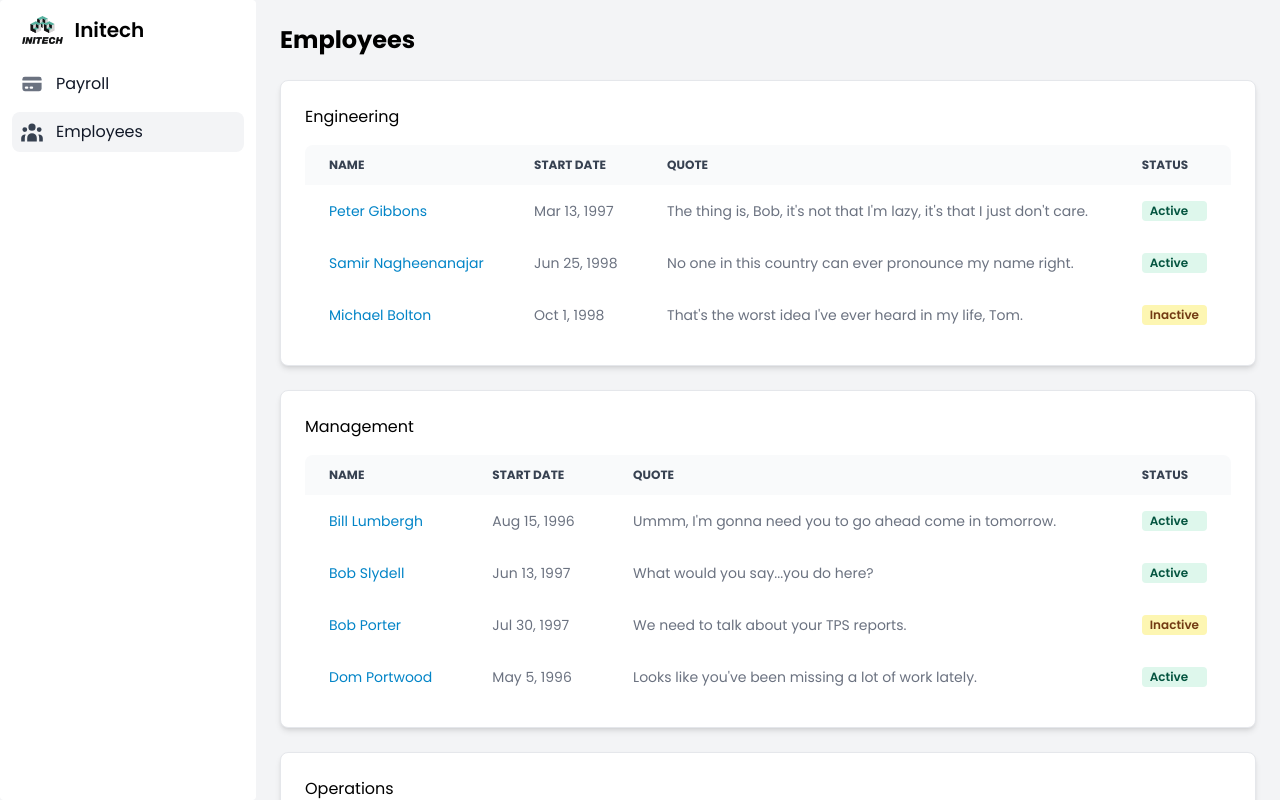
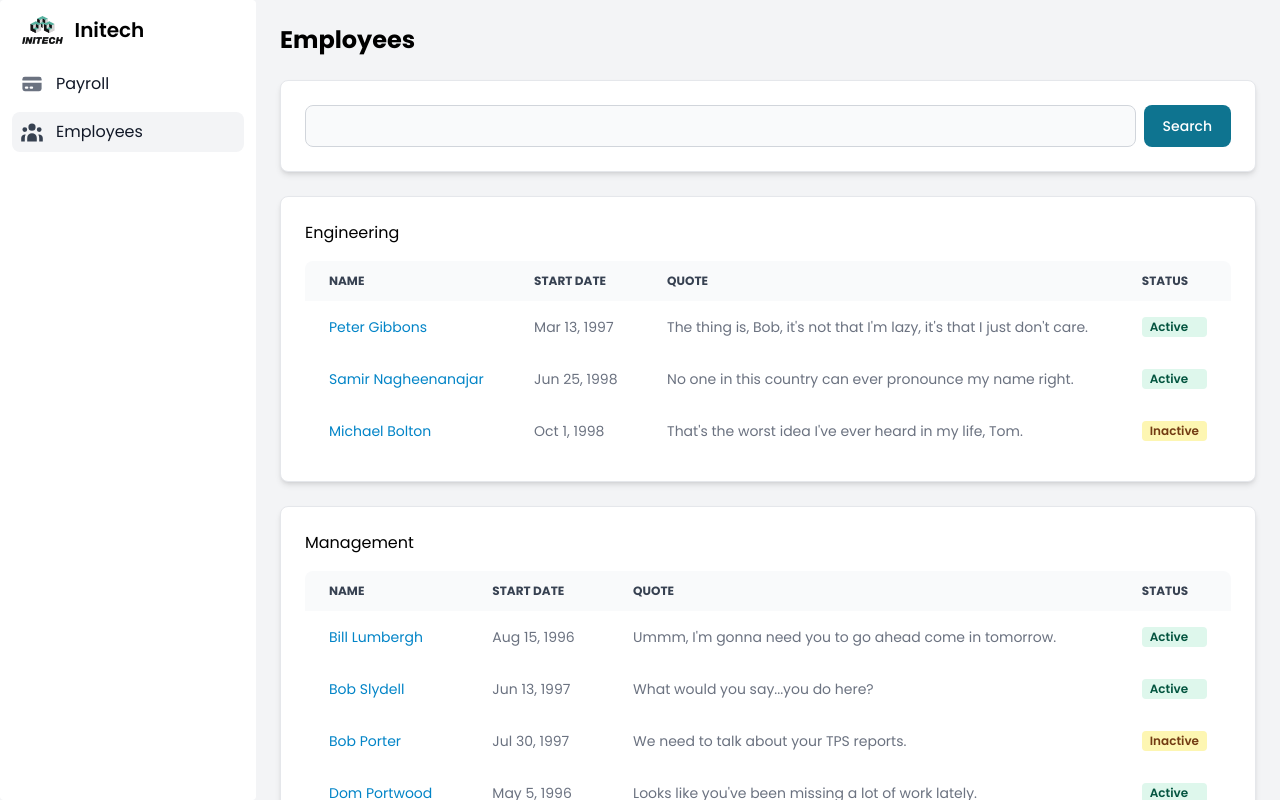
Before and after one commit to thesavvydev/initech, a Next.js app: page /employees in a window 1280 px wide. Shown: the top 800 px of the page. Built offline with nearby package versions, Linux system fonts and the light colour scheme.

Commit message:
Add employee filtering

```diff
--- a/src/app/(authenticated)/employees/page.tsx
+++ b/src/app/(authenticated)/employees/page.tsx
@@ -1,5 +1,6 @@
 import {
   Badge,
+  Button,
   Card,
   Table,
   TableBody,
@@ -7,8 +8,11 @@ import {
   TableHead,
   TableHeadCell,
   TableRow,
+  TextInput,
 } from "flowbite-react";
+import Form from "next/form";
 import Link from "next/link";
+import { HiX } from "react-icons/hi";
 import { Employee } from "types";
 import groupBy from "utils/groupBy";
 
@@ -21,19 +25,51 @@ const STATUS_BADGE_COLORS = {
   inactive: "warning",
 };
 
-export default async function Page() {
+export default async function Page({
+  searchParams,
+}: {
+  searchParams: Promise<{ search: string }>;
+}) {
+  const { search } = await searchParams;
   const employees: Employee[] = await fetch(
     `http://localhost:3000/api/employees`
   ).then((res) => res.json());
 
+  const filteredEmployees = employees.filter((employee) => {
+    if (!search) return true;
+    const searchableString = Object.values(employee).join(" ").toLowerCase();
+    return searchableString.includes(search.toLowerCase());
+  });
+
   const employeesGroupedByDepartment = groupBy(
-    employees,
+    filteredEmployees,
     (employee) => employee.department
   );
 
   return (
     <>
       <h1 className="text-2xl font-bold">Employees</h1>
+      <Card>
+        {search && (
+          <div className="flex items-center gap-2">
+            <span className="text-gray-500">Currently searching for:</span>
+            <Link href="/employees">
+              <Badge>
+                <div className="flex items-center gap-2">
+                  {search}
+                  <HiX />
+                </div>
+              </Badge>
+            </Link>
+          </div>
+        )}
+        <Form action="/employees">
+          <fieldset className="flex items-center gap-2">
+            <TextInput className="w-full" name="search" />
+            <Button>Search</Button>
+          </fieldset>
+        </Form>
+      </Card>
       {Object.entries(employeesGroupedByDepartment).map(
         ([department, employees]) => (
           <Card key={department}>
```
